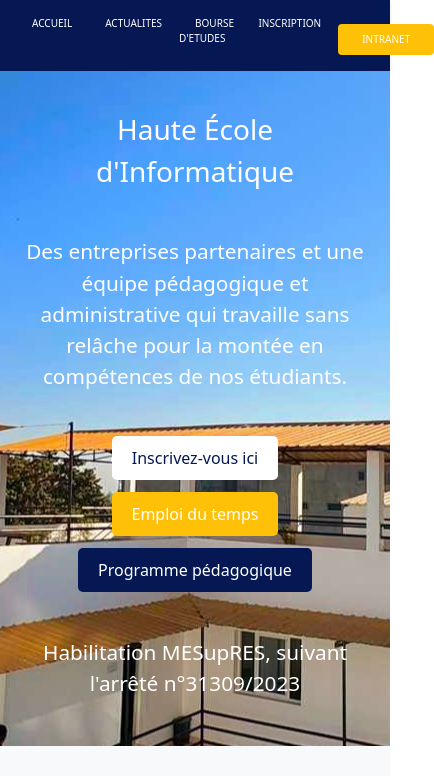
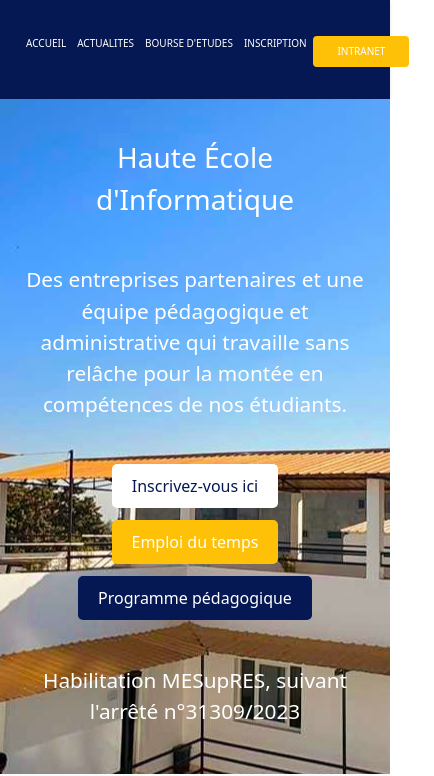
Before and after one commit to narindra20/WEB2, a React (Vite) app: page / in a window 390 px wide. Shown: the top 776 px of the page, 434 px wide, since content can reach past the window. Built offline with nearby package versions, Linux system fonts and the light colour scheme.

Commit message:
Modification Finale

```diff
--- a/src/App.css
+++ b/src/App.css
@@ -131,43 +131,39 @@ main img {
 @media (max-width: 768px) {
   .navbar {
     padding: 1rem;
+    padding-right: 10px;
+ }
+
+  .navbar ul {
+    display: flex;
+    justify-content: space-between;
+    flex-direction: row;
+    padding-top: 20px;
     font-size: 10px;
-    padding-right: 10px;
   }
 
-  .navbar ul {
-    display: none;
-    flex-direction: row;
-  }
-
-  .navbar ul.active {
-    display: flex;
-  }
-
-.logo img {
-  height: 50%;
-  width: 100%;
-}
 
 .navbar ul {
-  display: flex;
-  list-style: none;
   gap: 1px;
 }
 
 .navbar li a {
   color: white;
-  font-weight: 500;
   transition: color 0.3s ease;
+  white-space: nowrap;
+  padding: 0;
+  display: flex;
+  padding-left: 10px;
 }
 
 .navbar li a:hover {
-  color: #3498db;
+  color: #ffc107;
 }
 
   .intranet-btn {
     width: 100%;
-    margin-top: 0.5rem;
+    margin-bottom: 1rem;
+    margin-left: 6%;
   }
 }
 
@@ -181,6 +177,7 @@ main img {
     padding: 0.5rem;
     font-size: 0.9rem;
   }
+
 
   .intranet-btn {
     padding: 0.5rem 1rem;
--- a/src/components/Footer.jsx
+++ b/src/components/Footer.jsx
@@ -89,7 +89,7 @@ function Footer(){
         {/* Cartes de l'équipe */}
         <div className="grid grid-cols-1 sm:grid-cols-2 lg:grid-cols-3 gap-6">
           {/* Carte 1 */}
-          <article className="bg-white text-blue-900 rounded-xl p-6 shadow w-80 h-90 ml-10">
+          <div className="bg-white text-blue-900 rounded-xl p-6 shadow w-80 h-90 ml-10">
             <div class="w-32 h-32 mx-auto rounded-full overflow-hidden border-4 border-gray-200 mb-4">
             <img src={Image} alt="Profil" class="w-full h-full object-cover"/>
           </div>
@@ -97,7 +97,7 @@ function Footer(){
             <h3 className="text-xl font-bold mt-6">Mirado RAFENOMAHENINTSOA</h3>
             <p>Data and Business Intelligence Specialist 5+</p>
             </div>
-          </article>
+          </div>
 
           {/* Carte 2 */}
           <article className="bg-white text-blue-900 rounded-xl p-6 shadow w-80 h-90 ml-10">
```
